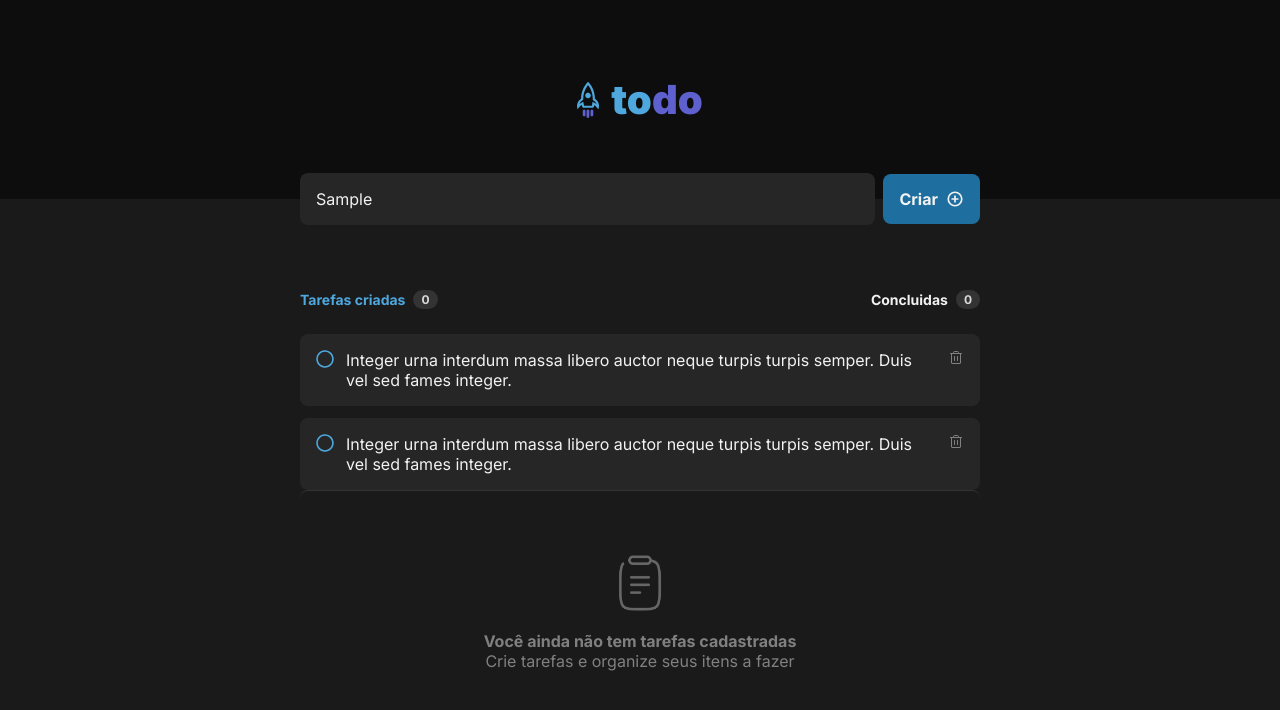
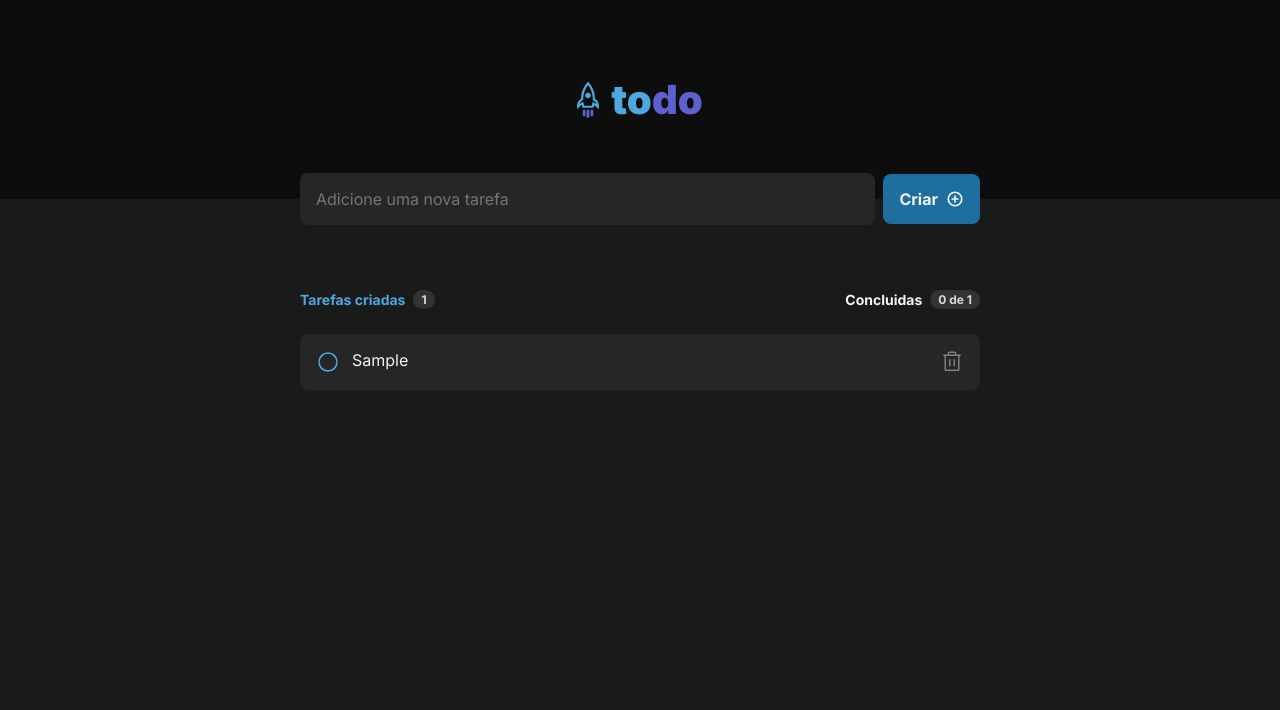
Before and after one commit to Neeeveess/todo-list, a React (Vite) app: page / in a window 1280 px wide. Both pictures are taken after typing "Sample" into the empty fields and a click on the button "Criar". Shown: the top 710 px of the page. Built offline with nearby package versions, Linux system fonts and the light colour scheme.

Commit message:
finalizando

```diff
--- a/src/App.tsx
+++ b/src/App.tsx
@@ -1,3 +1,4 @@
+import { useState } from 'react'
 import style from './App.module.css'
 import clipboard from './assets/images/clipboard.png'
 
@@ -6,6 +7,18 @@ import { Header } from './components/Header'
 import { Task } from './components/Task'
 
 export function App() {
+  const [tasks, setTasks] = useState([''])
+
+  const [taskText, setTaskText] = useState('')
+
+  const [concludedTask, setConcludedTask] = useState(0)
+
+  const deleteTask = (taskToDelete: string) => {
+    const oldTask = tasks.filter(task => {
+      return task !== taskToDelete
+    })
+    setTasks(oldTask)
+  }
 
 
 
@@ -14,24 +27,27 @@ export function App() {
       <Header />
       <div className={style.wrapper}>
         <main>
-          <Form />
+          <Form
+            tasks={tasks}
+            setTasks={setTasks}
+            taskText={taskText}
+            setTaskText={setTaskText}
+          />
           <div className={style.fullBoxContent}>
             <header>
               <div className={style.createdTasks}>
                 <h3>Tarefas criadas</h3>
-                <span>0</span>
+                <span>{tasks.length -1}</span>
               </div>
               <div className={style.completedTasks}>
                 <h3>Concluidas</h3>
-                <span>0</span>
+                <span>{concludedTask} de {tasks.length -1}</span>
               </div>
             </header>
 
-            <section className={style.content}>
-              <Task content='Integer urna interdum massa libero auctor neque turpis turpis semper. Duis vel sed fames integer.'/>
-              <Task content='Integer urna interdum massa libero auctor neque turpis turpis semper. Duis vel sed fames integer.'/>
-            </section>
-
+            {
+             tasks.length === 0 || (tasks.length === 1 && tasks[0].trim() === '') ?
+              (
                 <section className={style.emptyContent}>
                   <img src={clipboard} alt="" />
                   <h2>
@@ -39,6 +55,29 @@ export function App() {
                     <span>Crie tarefas e organize seus itens a fazer</span>
                   </h2>
                 </section>
+              )
+               : (
+                <section className={style.content}>
+                  {tasks.map((task) => {
+                    if (task.trim() !== '') {
+                      return (
+                        <Task
+                          key={task}
+                          content={task}
+                          deleteTask={deleteTask}
+                          setConcludedTask={setConcludedTask}
+                        />
+                      )
+                    }
+                    return null;
+                  })}
+                </section>
+              )
+            }
+
+
+
+
           </div>
         </main>
       </div>
--- a/src/components/Form.tsx
+++ b/src/components/Form.tsx
@@ -1,16 +1,41 @@
 import { PlusCircle } from "phosphor-react";
-import { FormEvent } from "react";
+import { ChangeEvent, FormEvent } from "react";
 
 import style from './Form.module.css'
 
-export function Form(){
+interface StatesProps {
+  tasks: string[],
+  setTasks: (task: string[]) => void,
+  taskText: string,
+  setTaskText: (taskText: string) => void
+}
+
+export function Form({tasks , setTasks,taskText,  setTaskText}:StatesProps){
+
+
+
+  const handleNewTodoListChangeEvent = (e: ChangeEvent<HTMLInputElement>) =>{
+    e.target.setCustomValidity('')
+    setTaskText(e.target.value)
+  }
+
   const handleNewTodoList = (e: FormEvent) =>{
     e.preventDefault();
+
+    setTasks([...tasks, taskText])
+    setTaskText('')
   }
 
   return(
     <form className={style.form} onSubmit={handleNewTodoList}>
-      <input type="text" name='todoList' placeholder="Adicione uma nova tarefa"/>
+      <input
+        type="text"
+        name='todoList'
+        onChange={handleNewTodoListChangeEvent}
+        value={taskText}
+        placeholder="Adicione uma nova tarefa"
+        required
+      />
       <button type='submit'>Criar <PlusCircle size={18} weight="bold"/></button>
     </form>
   )
--- a/src/components/Task.module.css
+++ b/src/components/Task.module.css
@@ -16,9 +16,15 @@
   line-height: 0;
   background: transparent;
   border: 0;
+  color: var(--blue-500);
+}
+
+.boxTask .checkbox .checkCircle {
+  color: var(--purple-700);
 }
 
 .boxTask .content {
+  flex: 1;
 }
 
 .boxTask .btnTrash {
@@ -26,4 +32,10 @@
   background: transparent;
   border: none;
   color: var(--gray-300);
+  cursor: pointer;
+  transition: all 100ms;
 }
+
+.boxTask .btnTrash:hover {
+  color: var(--red-400);
+}
--- a/src/components/Task.tsx
+++ b/src/components/Task.tsx
@@ -1,33 +1,39 @@
 import { FormEvent, useState } from 'react'
-import { Trash } from 'phosphor-react'
+import { CheckCircle, Circle, Trash } from 'phosphor-react'
 import style from './Task.module.css'
 
-import circle from '../assets/images/circle.svg'
-import concludedTask from '../assets/images/concludedTask.svg'
 
 
 interface TaskProps {
   content?: string,
+  deleteTask: (taskToDelete: string) => void,
+  setConcludedTask: (concludedTask: number) => void
 }
 
-export function Task({content = 'Conteudos'}: TaskProps){
+export function Task({content = 'Conteudos', deleteTask, setConcludedTask }: TaskProps){
 
   const [checked, setChecked] = useState(false);
+
 
   const handleClickButton = (e: FormEvent) => {
     e.preventDefault();
     setChecked(prevCheked => !prevCheked)
+    setConcludedTask((state) => (prevChecked ? state - 1 : state + 1));
+  }
+
+  const handleDeleteTask = () => {
+    deleteTask(content)
   }
 
   return(
     <article className={style.boxTask}>
       <button onClick={handleClickButton} className={style.checkbox}>
-        <img src={checked ? concludedTask : circle} alt="" />
+        {checked ? <CheckCircle size={24}  weight="fill" className={style.checkCircle} /> : <Circle size={24}/>}
       </button>
       <p className={style.content}>
         {content}
       </p>
-      <button className={style.btnTrash}><Trash/></button>
+      <button onClick={handleDeleteTask} className={style.btnTrash}><Trash size={24}/></button>
     </article>
   )
 }
```
Also changed, not shown: src/assets/images/circle.svg (deleted), src/assets/images/concludedTask.svg (deleted). Lines whose indentation alone changed are shown as unchanged.
